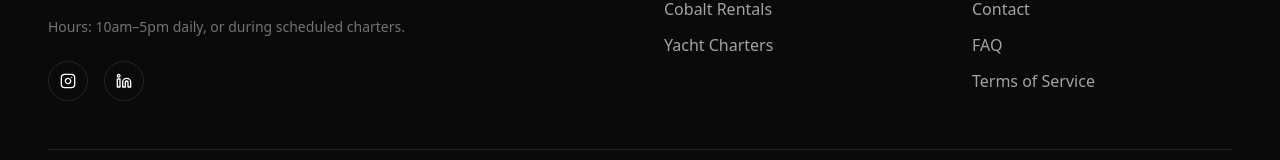
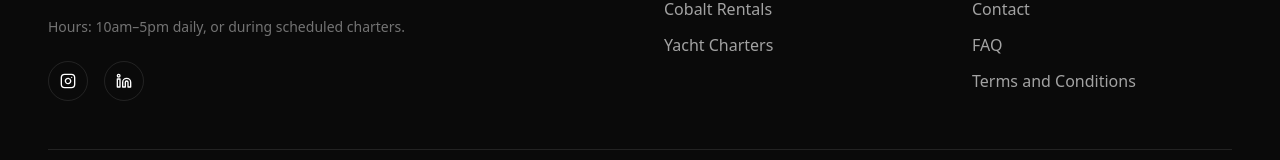
Before and after one commit to Web3Degenerate/atx-boats-and-buses, a Next.js app: page / in a window 1280 px wide. Shown: the part 1992-2152 px from the top of the page. Built offline with nearby package versions, Linux system fonts and the light colour scheme; no server answers.

Commit message:
Add files via upload

```diff
--- a/components/layout/Footer.tsx
+++ b/components/layout/Footer.tsx
@@ -89,8 +89,8 @@ export default function Footer() {
               </Link>
             </li>
             <li>
-              <Link href="#" className="transition-colors hover:text-white">
-                Terms of Service
+              <Link href="/terms" className="transition-colors hover:text-white">
+                Terms and Conditions
               </Link>
             </li>
           </ul>
```
